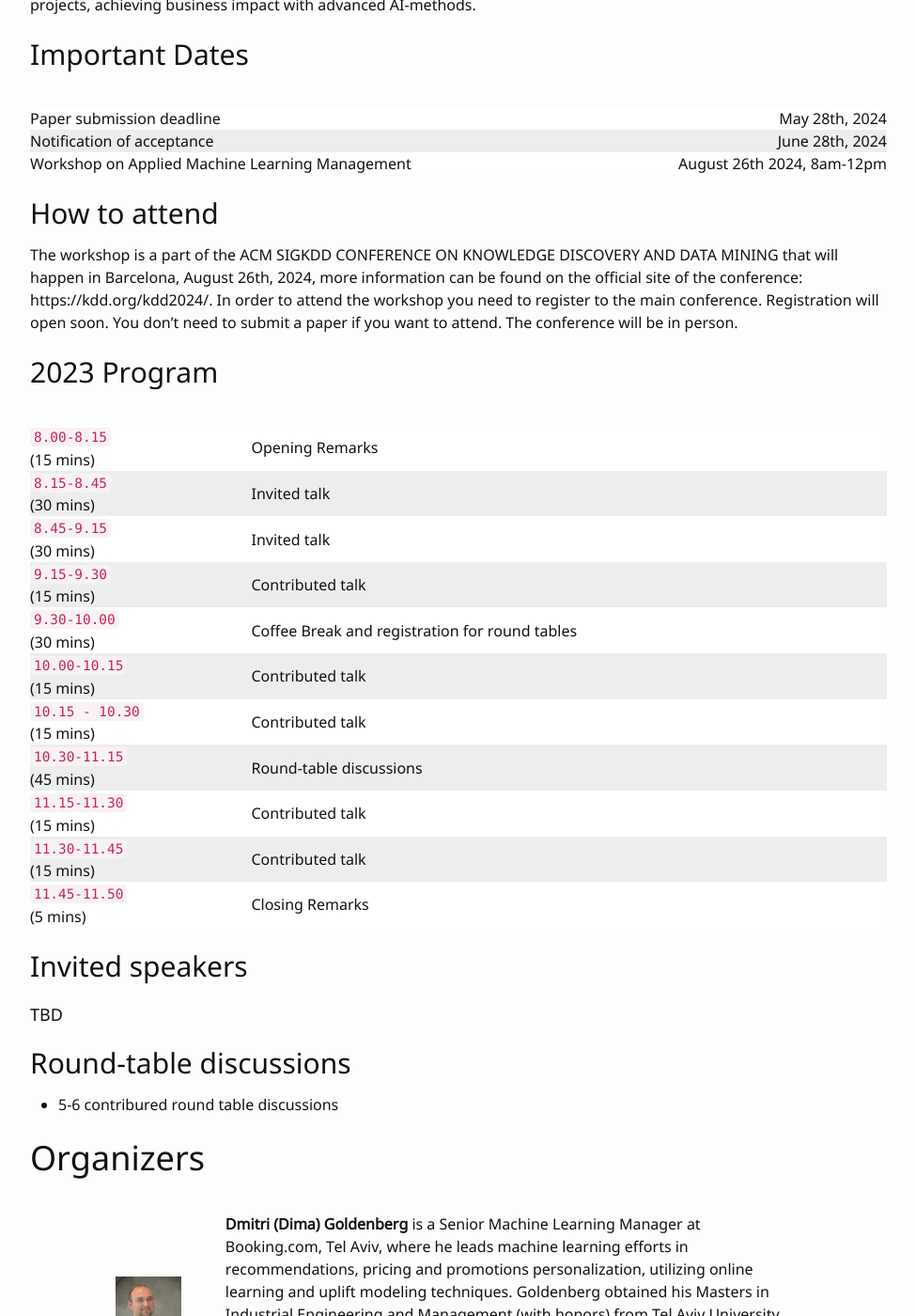
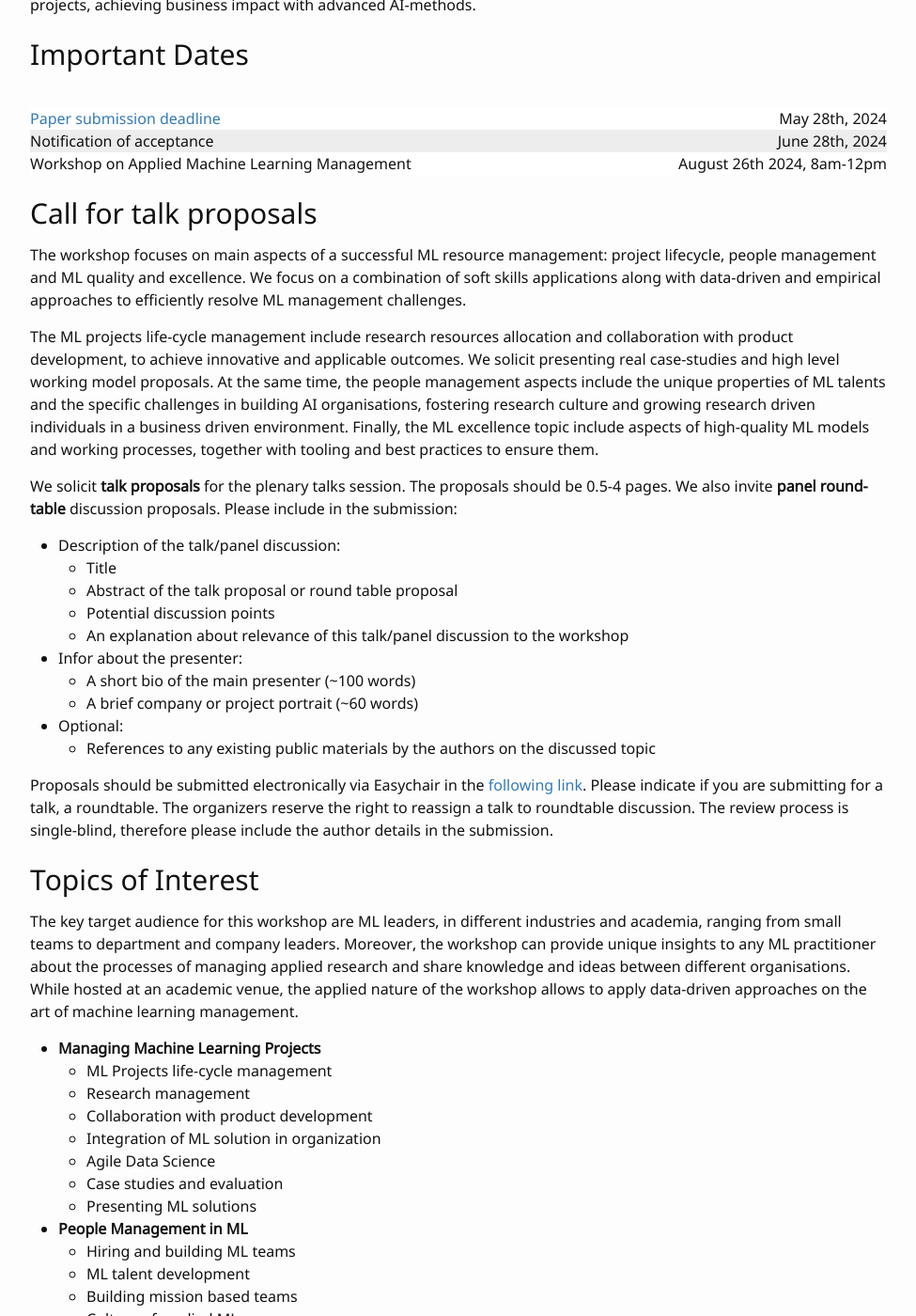
Before and after one commit to wamlm-kdd/wamlm, a Jekyll site: the page built from index.md, in a window 1280 px wide and 1400 px high, scrolled down 1105 px. Shown: the whole window at 94% size, without its empty margins (152-1127 px from the left). Built offline with Jekyll 4.4.1, drawn with Linux system fonts in a browser that asks for light colours; our own code applies the rules of GitHub Pages for plain Markdown files; some of the changed text lies outside the part shown.

Commit message:
Update index.md

```diff
--- a/index.md
+++ b/index.md
@@ -14,13 +14,71 @@ Machine learning applications are rapidly adopted by industry leaders in any fie
 
 | | |
 |:--- |---:|
-|  Paper submission deadline | May 28th, 2024 |
+| <a href="https://easychair.org/my/conference?conf=wamlmkdd24"> Paper submission deadline </a> | May 28th, 2024 |
 |:---|---:|
 | Notification of acceptance | June 28th, 2024 |
 |:---|---:|
 | Workshop on Applied Machine Learning Management| August 26th 2024, 8am-12pm |
 
 </div>
+
+
+## Call for talk proposals
+
+The workshop focuses on main aspects of a successful ML resource management: project lifecycle, people management and ML quality and excellence. We focus on a combination of soft skills applications along with data-driven and empirical approaches to efficiently resolve ML management challenges.
+
+The ML projects life-cycle management include research resources allocation and collaboration with product development, to achieve innovative and applicable outcomes. We solicit presenting real case-studies and high level working model proposals. At the same time, the people management aspects include the unique properties of ML talents and the specific challenges in building AI organisations, fostering research culture and growing research driven individuals in a business driven environment.  Finally, the ML excellence topic include aspects of high-quality ML models and working processes, together with tooling and best practices to ensure them.
+
+We solicit **talk proposals** for the plenary talks session. The proposals should be 0.5-4 pages. We also invite **panel round-table** discussion proposals. Please include in the submission:
+
+- Description of the talk/panel discussion:
+  - Title
+  - Abstract of the talk proposal or round table proposal
+  - Potential discussion points
+  - An explanation about relevance of this talk/panel discussion to the workshop
+- Infor about the presenter:
+  - A short bio of the main presenter (~100 words)
+  - A brief company or project portrait (~60 words)
+- Optional:
+  - References to any existing public materials by the authors on the discussed topic
+
+Proposals should be submitted electronically via Easychair in the <a href="https://easychair.org/conferences/?conf=wamlmkdd24"> following link</a>. Please indicate if you are submitting for a talk, a roundtable. The organizers reserve the right to reassign a talk to roundtable discussion. The review process is single-blind, therefore please include the author details in the submission.
+
+
+
+## Topics of Interest
+
+ The key target audience for this workshop are ML leaders, in different industries and academia, ranging from small teams to department and company leaders. Moreover, the workshop can provide unique insights to any ML practitioner about the processes of managing applied research and share knowledge and ideas between different organisations. While hosted at an academic venue, the applied nature of the workshop allows to apply data-driven approaches on the art of machine learning management.
+
+- **Managing Machine Learning Projects**
+  - ML Projects life-cycle management
+  - Research management
+  - Collaboration with product development
+  - Integration of ML solution in organization
+  - Agile Data Science
+  - Case studies and evaluation
+  - Presenting ML solutions
+- **People Management in ML**
+  - Hiring and building ML teams
+  - ML talent development
+  - Building mission based teams
+  - Culture of applied ML
+  - Community building
+  - Stakeholder management in ML
+  - Measuring success in DS team
+- **ML Excellence**
+  - Maintaining quality in ML
+  - System and infrastructure management
+  - Best practices in ML workflow
+  - Knowledge management
+  - ML assets management
+- **ML as a product**
+  - How to make a successful product from ML tech
+  - Challenges of measuring value of ML
+  - Stages of ML product development
+ - **Generative AI for ML managment
+  - GenAI tools for team managment
+  - GenAI effects on delivery and time managment
 
 ## How to attend
 
```
